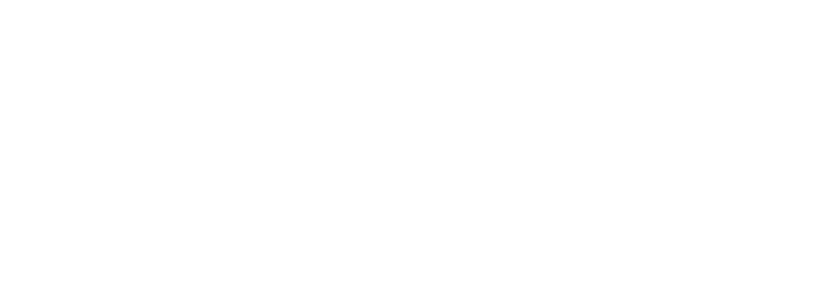
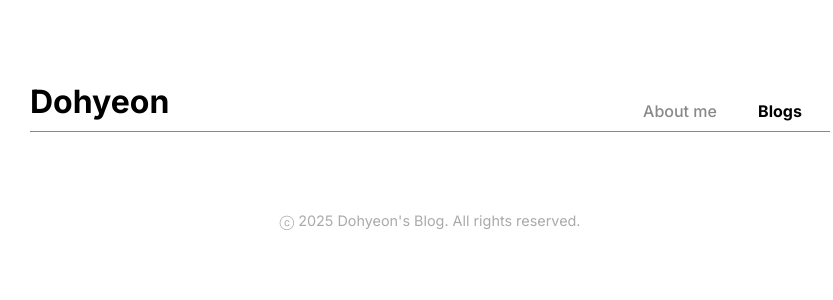
Before and after one commit to 1Dohyeon/1Dohyeon.github.io, a React (Create React App) app: page /#/blogs in a window 1280 px wide. Before the commit this address had no page. Shown: the top 300 px of the page, without its empty margins (210-1043 px from the left). Built offline with nearby package versions, Linux system fonts and the light colour scheme; a web font is replaced by a local one.

Commit message:
init: blogs page

```diff
--- a/package.json
+++ b/package.json
@@ -1,5 +1,5 @@
 {
-    "homepage": "https://1Dohyeon.github.io/",
+    "homepage": "https://1Dohyeon.github.io",
     "name": "my-blog",
     "version": "0.1.0",
     "private": true,
--- a/src/App.tsx
+++ b/src/App.tsx
@@ -1,6 +1,7 @@
 import React from "react";
 import { HashRouter as Router, Routes, Route, Navigate } from "react-router-dom";
 import AboutMe from "./pages/AboutMe.tsx";
+import Blogs from "./pages/Blogs.tsx";
 
 function App() {
     return (
@@ -8,6 +9,7 @@ function App() {
             <Routes>
                 <Route path="/" element={<Navigate to="/about-me" replace />} />
                 <Route path="/about-me" element={<AboutMe />} />
+                <Route path="/blogs" element={<Blogs />} />
             </Routes>
         </Router>
     );
--- a/src/components/Header.tsx
+++ b/src/components/Header.tsx
@@ -1,17 +1,23 @@
 import React from "react";
+import { Link, useLocation } from "react-router-dom";
 import "../styles/Header.css";
 
 const Header = () => {
+    const location = useLocation();
+
     return (
         <header className="header">
             <h2>Dohyeon</h2>
             <div className="menu-section">
                 <div>
-                    <p>About me</p>
+                    <Link to="/about-me" className={location.pathname === "/about-me" ? "active" : ""}>
+                        About me
+                    </Link>
                 </div>
-
                 <div>
-                    <p>Blogs</p>
+                    <Link to="/blogs" className={location.pathname === "/blogs" ? "active" : ""}>
+                        Blogs
+                    </Link>
                 </div>
             </div>
         </header>
--- /dev/null
+++ b/src/pages/Blogs.tsx
@@ -0,0 +1,15 @@
+import React from "react";
+import Footer from "../components/Footer.tsx";
+import Header from "../components/Header.tsx";
+import "../App.css";
+
+function Blogs() {
+    return (
+        <div className="app">
+            <Header />
+            <Footer />
+        </div>
+    );
+}
+
+export default Blogs;
--- a/src/styles/Header.css
+++ b/src/styles/Header.css
@@ -5,6 +5,10 @@ header {
     margin-top: 50px;
     padding-bottom: 10px;
     border-bottom: 1px solid #888;
+}
+
+header h2 {
+    cursor: pointer;
 }
 
 .menu-section {
@@ -18,15 +22,21 @@ header {
     justify-content: center;
 }
 
-.menu-section p {
+.menu-section a {
     font-size: 16px;
     cursor: pointer;
     font-weight: 500;
     color: #888;
+    text-decoration: none;
 }
 
-.menu-section p:hover {
+.menu-section a:hover {
     color: #000;
+}
+
+.menu-section a.active {
+    color: #000;
+    font-weight: bold;
 }
 
 @media (max-width: 600px) {
@@ -34,7 +44,7 @@ header {
         width: 70px;
     }
 
-    .menu-section p {
+    .menu-section a {
         font-size: 12px;
     }
 }
```
Also changed, not shown: src/styles/AboutMe.css (added).
